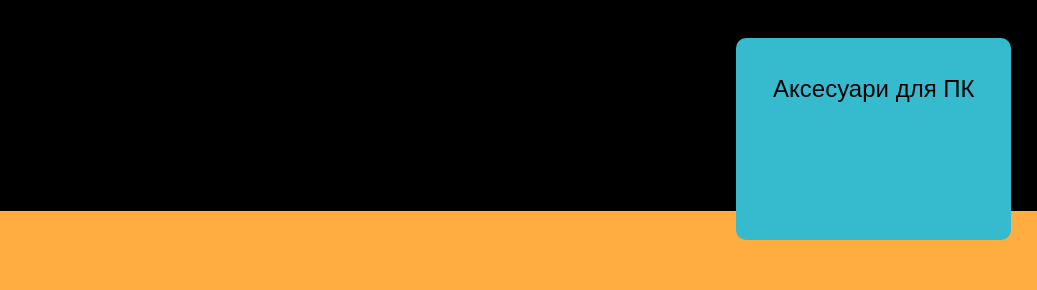
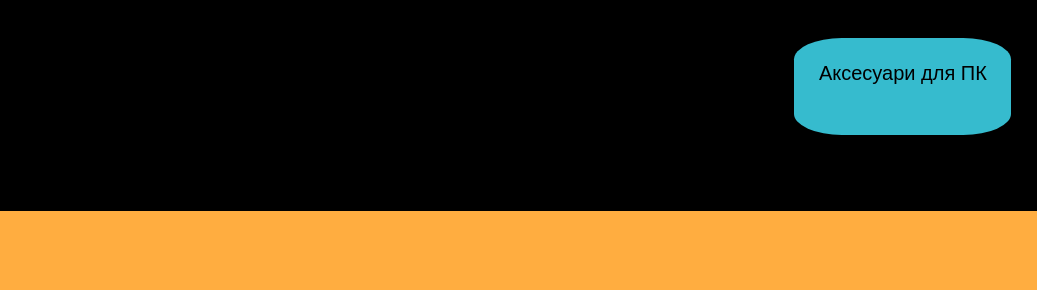
Before and after one commit to VovaIvanichev/Pk.com, a plain HTML site: page index.html in a window 1280 px wide. Shown: the top 290 px of the page, 243-1280 px from the left. Drawn offline with Linux system fonts and the light colour scheme.

Commit message:
Update style.css

```diff
--- a/style.css
+++ b/style.css
@@ -17,10 +17,10 @@ header {
     background-color: #36bbce;
     color: black;
     text-decoration: none;
-    padding: 3%;
-    font-size: 24px;
-    border-radius: 10px;
-    height: 80%;
+    padding: 2%;
+    font-size: 20px;
+    border-radius: 22%;
+    height: 30%;
     margin-top: 1%;
 }
 
```
